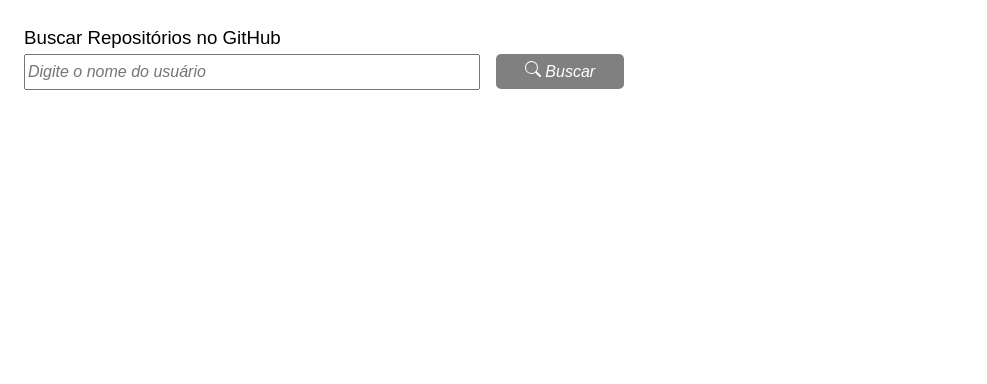
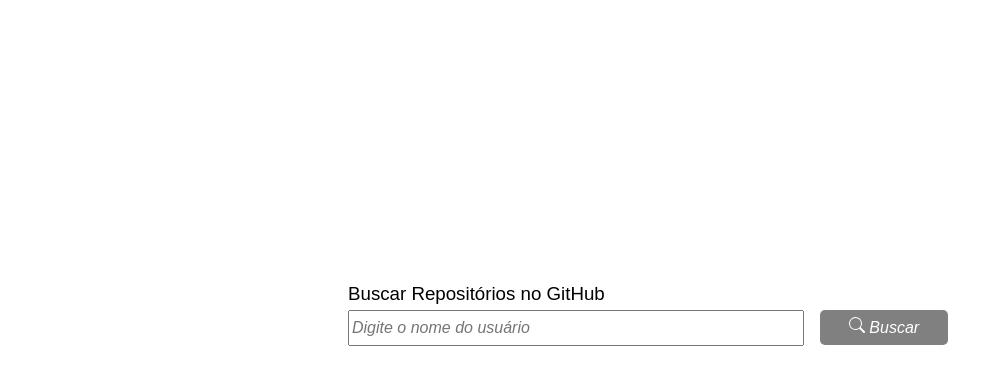
Before and after one commit to luizricardo41/desafio-tecnico-atlas, a React (Create React App) app: page /homepage in a window 1280 px wide. Shown: the top 384 px of the page, without its empty margins (0-987 px from the left). Built offline with nearby package versions, Linux system fonts and the light colour scheme.

Commit message:
feat: estilização de componente HomePage;

```diff
--- a/src/Pages/HomePage/index.jsx
+++ b/src/Pages/HomePage/index.jsx
@@ -1,8 +1,11 @@
 import React from 'react';
 import COMPONENTS from '../../Components';
+import Page from './styles';
 
 export default function HomePage() {
   return (
-    <COMPONENTS.Form />
+    <Page>
+      <COMPONENTS.Form />
+    </Page>
   );
 }
--- /dev/null
+++ b/src/Pages/HomePage/styles.js
@@ -0,0 +1,10 @@
+import styled from 'styled-components';
+
+const HomePage = styled.main`
+  display: flex;
+  justify-content: center;
+  height: 80vh;
+  align-items: center;
+`;
+
+export default HomePage;
```
